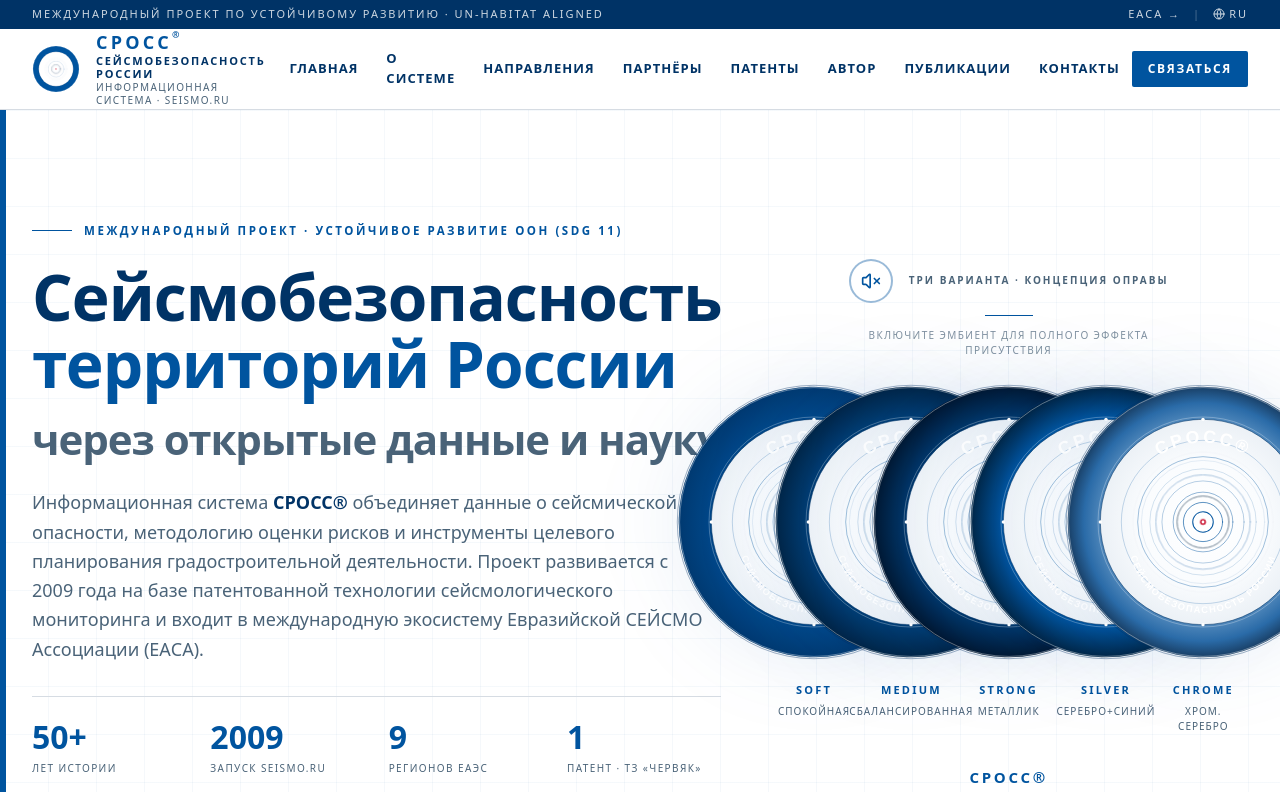
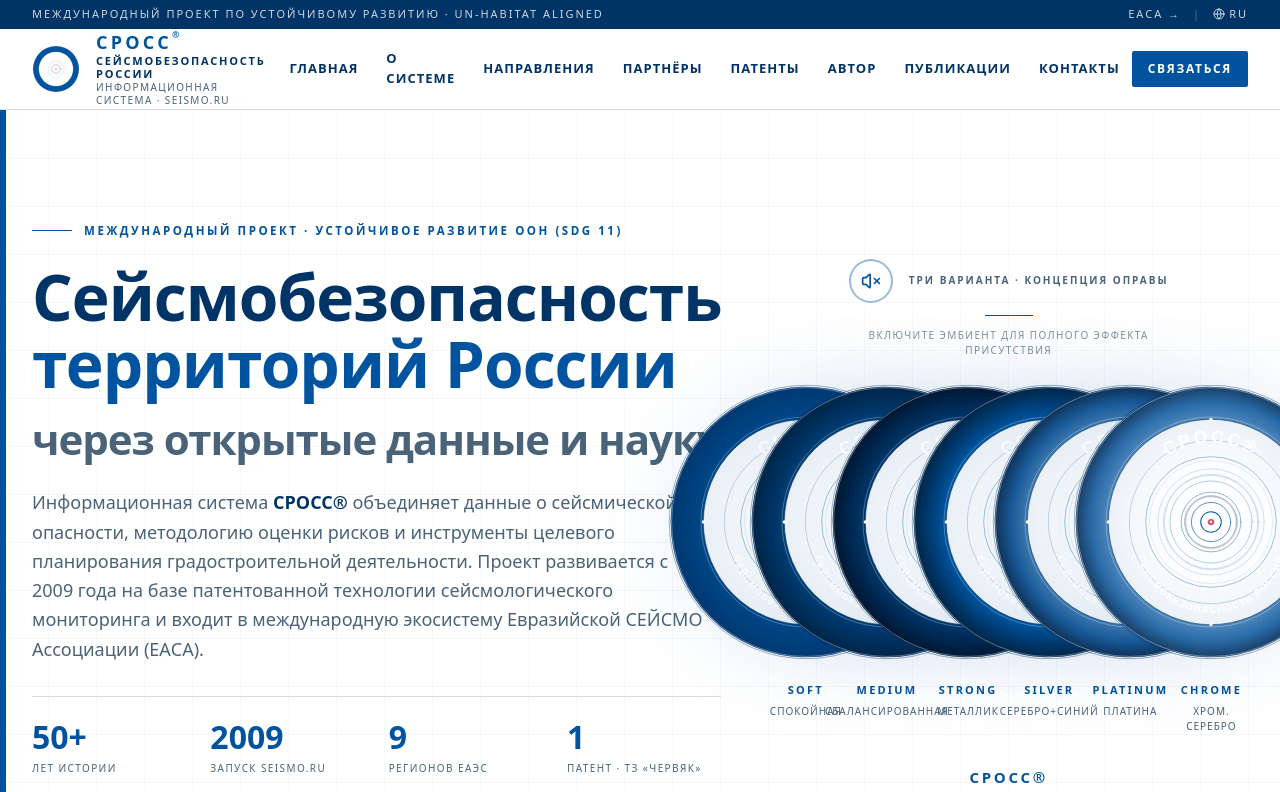
Before and after one commit to gabbardtools-a11y/seismos, a Next.js app: page / in a window 1280 px wide. Shown: the top 792 px of the page. Built offline with nearby package versions, Linux system fonts and the light colour scheme.

Commit message:
1c903af2-dd79-4ab1-bbdb-b049a8fcf28d

```diff
--- a/src/components/site/hero-section.tsx
+++ b/src/components/site/hero-section.tsx
@@ -100,8 +100,8 @@
               </div>
             </div>
 
-            {/* Сетка из 5 эмблем */}
-            <div className="grid grid-cols-1 sm:grid-cols-2 lg:grid-cols-5 gap-4 sm:gap-2 items-start">
+            {/* Сетка из 6 эмблем */}
+            <div className="grid grid-cols-2 sm:grid-cols-3 lg:grid-cols-6 gap-3 sm:gap-2 items-start">
               <HeroEmblemLarge
                 variant="soft"
                 label="Soft"
@@ -121,6 +121,11 @@
                 variant="silver"
                 label="Silver"
                 description="Серебро+синий"
+              />
+              <HeroEmblemLarge
+                variant="platinum"
+                label="Platinum"
+                description="Платина"
               />
               <HeroEmblemLarge
                 variant="chrome"
@@ -176,14 +181,14 @@
 
 /**
  * Крупная эмблема СРОСС® для hero — с тонкой анимацией волн.
- * variant: "soft" | "medium" | "strong" | "silver" | "chrome" — управляет контрастом оправы.
+ * variant: "soft" | "medium" | "strong" | "silver" | "platinum" | "chrome" — управляет контрастом оправы.
  */
 function HeroEmblemLarge({
   variant = "medium",
   label = "Текущая",
   description,
 }: {
-  variant?: "soft" | "medium" | "strong" | "silver" | "chrome";
+  variant?: "soft" | "medium" | "strong" | "silver" | "platinum" | "chrome";
   label?: string;
   description?: string;
 }) {
@@ -224,6 +229,17 @@
         { offset: "35%", color: "#5BA8DB" },
         { offset: "70%", color: "#00549F" },
         { offset: "100%", color: "#00111F" },
+      ],
+    },
+    platinum: {
+      ring: "heroRingGrad-platinum",
+      // Платина — среднее между Silver и Chrome: больше серебра, мягче переход
+      stops: [
+        { offset: "0%", color: "#E8EEF4" },
+        { offset: "30%", color: "#BCD0E4" },
+        { offset: "55%", color: "#6FA0CC" },
+        { offset: "80%", color: "#1A5A99" },
+        { offset: "100%", color: "#05101E" },
       ],
     },
     chrome: {
```
